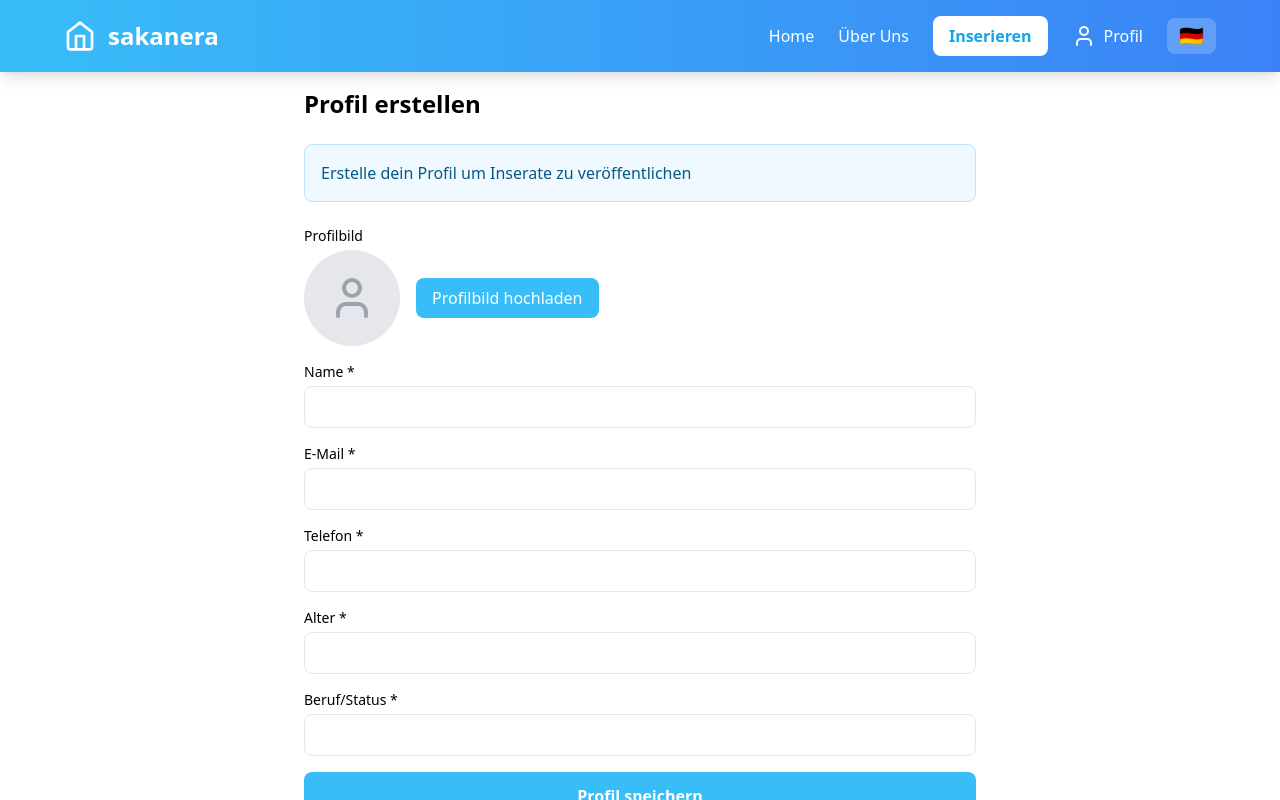
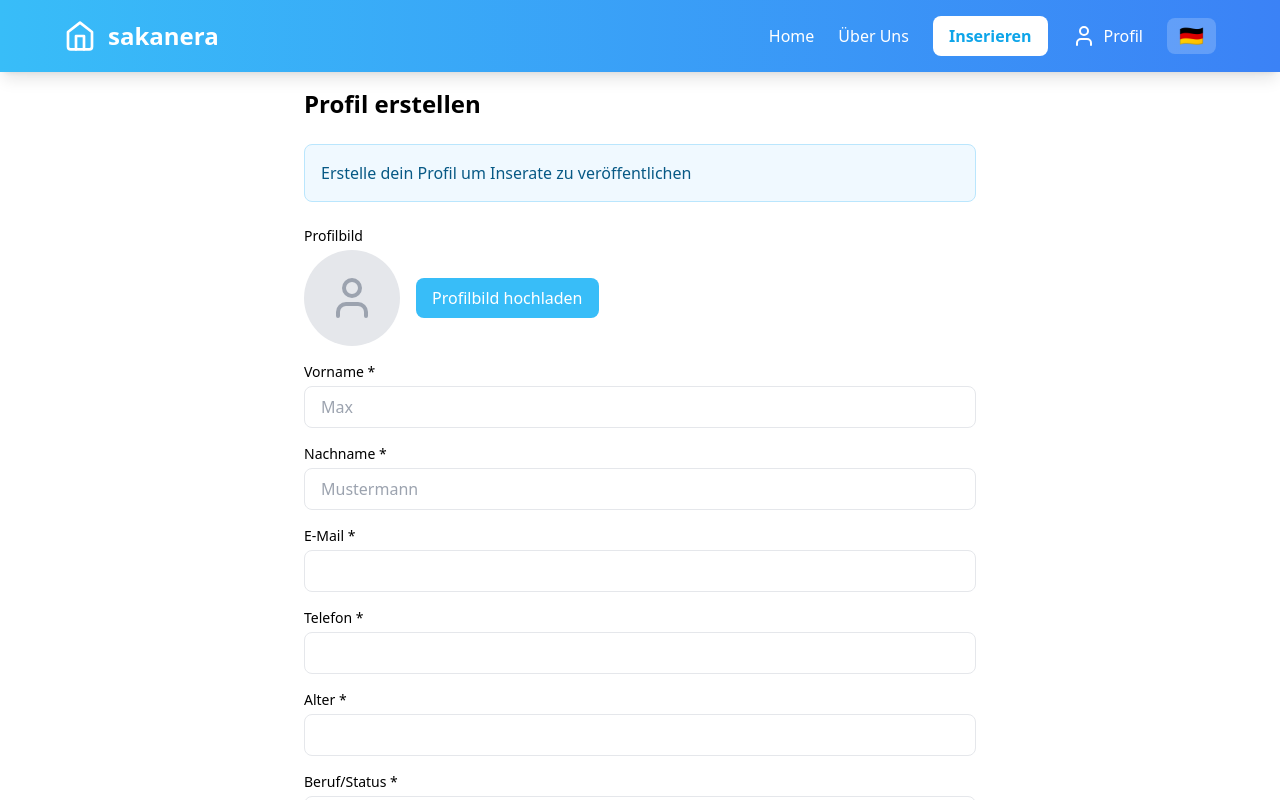
Before and after one commit to ahedworks-dev/sakanera, a React (Vite) app: page / in a window 1280 px wide. Both pictures are taken after a click on the button "Inserieren". Shown: the top 800 px of the page. Built offline with nearby package versions, Linux system fonts and the light colour scheme.

Commit message:
Add files via upload

```diff
--- a/src/App.jsx
+++ b/src/App.jsx
@@ -144,6 +144,8 @@ export default function RoomatePlatform() {
       uploadImage: 'Profilbild hochladen',
       imageUploaded: 'Bild hochgeladen',
       name: 'Name',
+      firstName: 'Vorname',
+      lastName: 'Nachname',
       email: 'E-Mail',
       phone: 'Telefon',
       age: 'Alter',
@@ -338,6 +340,8 @@ export default function RoomatePlatform() {
       uploadImage: 'Upload Profile Picture',
       imageUploaded: 'Image uploaded',
       name: 'Name',
+      firstName: 'First Name',
+      lastName: 'Last Name',
       email: 'Email',
       phone: 'Phone',
       age: 'Age',
@@ -490,6 +494,8 @@ export default function RoomatePlatform() {
 
   const [profileData, setProfileData] = useState({
     image: null,
+    firstName: '',
+    lastName: '',
     name: '',
     email: '',
     phone: '',
@@ -642,13 +648,19 @@ export default function RoomatePlatform() {
   };
 
   const handleSaveProfile = () => {
-    if (!profileData.name || !profileData.email || !profileData.phone ||
+    if (!profileData.firstName || !profileData.lastName || !profileData.email || !profileData.phone ||
         !profileData.age || !profileData.occupation) {
       alert(t[language].fillAllFields);
       return;
     }
 
-    setUserProfile(profileData);
+    // Kombiniere Vor- und Nachname zu name
+    const fullProfile = {
+      ...profileData,
+      name: `${profileData.firstName} ${profileData.lastName}`
+    };
+
+    setUserProfile(fullProfile);
     alert(t[language].profileSaved);
     // Nach Profil speichern direkt zur Abo-Auswahl
     setShowSubscription(true);
@@ -658,6 +670,8 @@ export default function RoomatePlatform() {
     setUserProfile(null);
     setProfileData({
       image: null,
+      firstName: '',
+      lastName: '',
       name: '',
       email: '',
       phone: '',
@@ -755,7 +769,9 @@ export default function RoomatePlatform() {
                 className="flex items-center space-x-2 hover:text-white/80 transition"
               >
                 <User className="w-5 h-5 sm:w-6 sm:h-6" />
-                <span className="hidden sm:inline">{t[language].profile}</span>
+                <span className="hidden sm:inline">
+                  {userProfile ? userProfile.firstName || userProfile.name.split(' ')[0] : t[language].profile}
+                </span>
               </button>
 
               {/* Dropdown Menu */}
@@ -1077,12 +1093,24 @@ export default function RoomatePlatform() {
               </div>
 
               <div>
-                <label className="block text-sm font-medium mb-1">{t[language].name} *</label>
+                <label className="block text-sm font-medium mb-1">{t[language].firstName} *</label>
                 <input
                   type="text"
-                  value={profileData.name}
-                  onChange={(e) => setProfileData({...profileData, name: e.target.value})}
+                  value={profileData.firstName}
+                  onChange={(e) => setProfileData({...profileData, firstName: e.target.value})}
                   className="w-full px-4 py-2 border rounded-lg"
+                  placeholder={language === 'de' ? 'Max' : 'John'}
+                />
+              </div>
+
+              <div>
+                <label className="block text-sm font-medium mb-1">{t[language].lastName} *</label>
+                <input
+                  type="text"
+                  value={profileData.lastName}
+                  onChange={(e) => setProfileData({...profileData, lastName: e.target.value})}
+                  className="w-full px-4 py-2 border rounded-lg"
+                  placeholder={language === 'de' ? 'Mustermann' : 'Doe'}
                 />
               </div>
 
```
